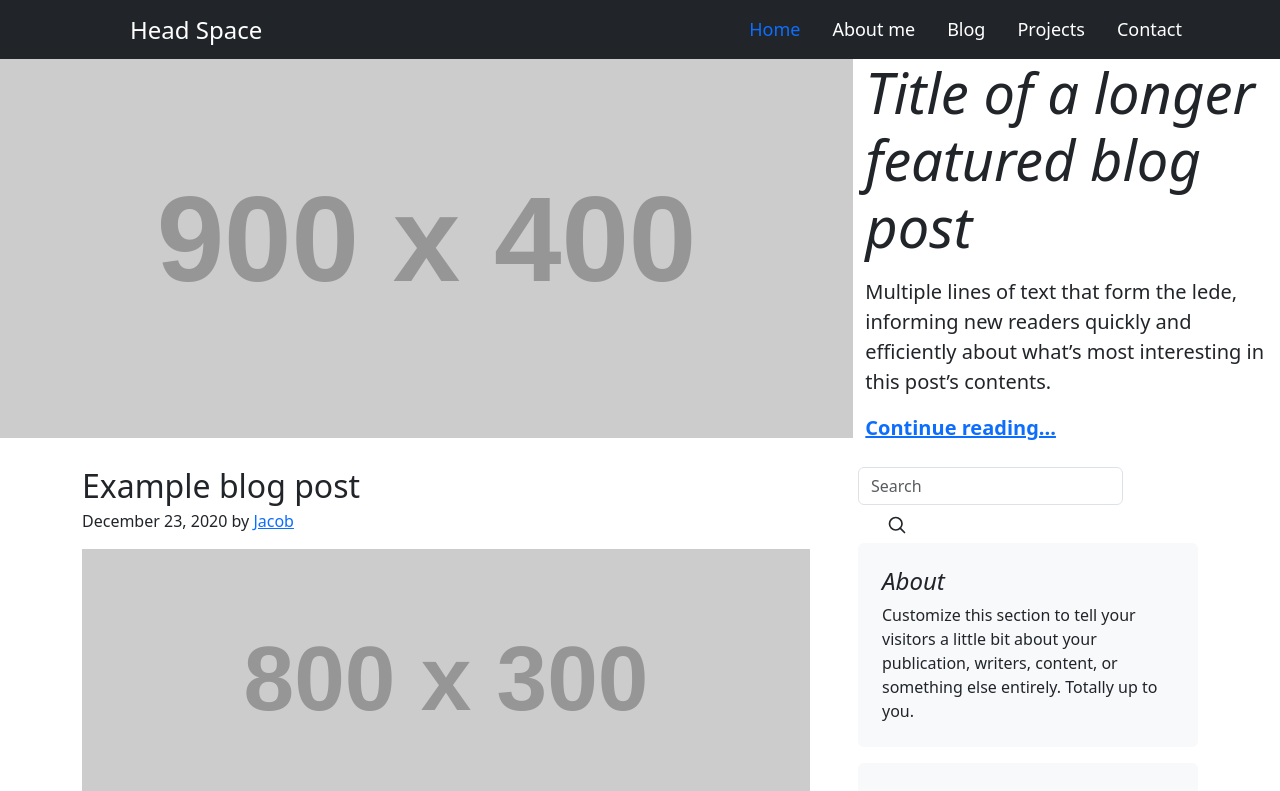
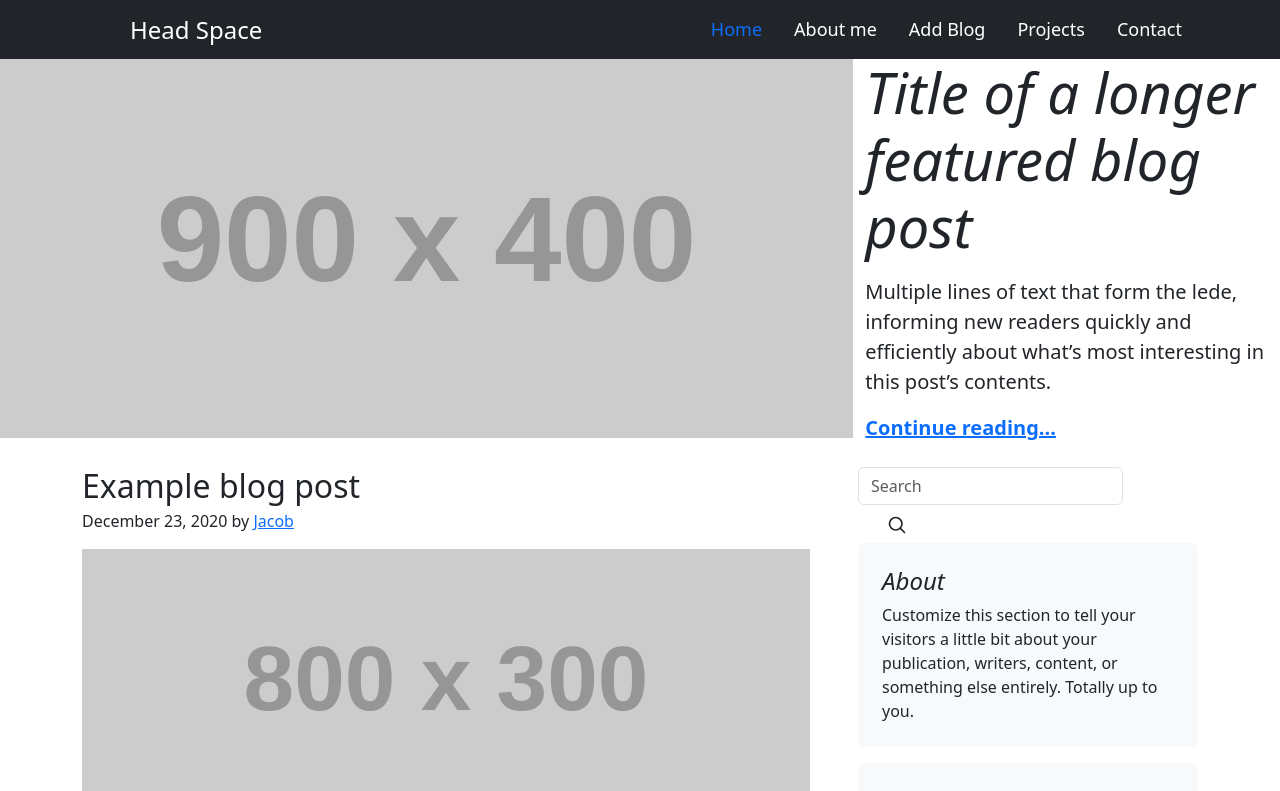
Before and after one commit to WendyTP/Blog-of-Learning, a Vue app: page / in a window 1280 px wide. Shown: the top 791 px of the page. Built offline with nearby package versions, Linux system fonts and the light colour scheme.

Commit message:
install vue-router and set up home link and create new post link

```diff
--- a/src/App.vue
+++ b/src/App.vue
@@ -1,30 +1,12 @@
 <script setup>
-import homePage from './components/homePage.vue'
+import Home from './views/Home.vue'
 import { ref, computed } from 'vue'
-
-
-const routes = {
-  '/': homePage,
-}
-
-const currentPath = ref(window.location.hash)
-
-window.addEventListener('hashchange', () => {
-  currentPath.value = window.location.hash
-})
-
-const currentView = computed(() => {
-  return routes[currentPath.value.slice(1) || '/'] || NotFound
-})
-
-
 
 
 </script>
 
 <template>
-
-  <component :is="currentView" />
+  <router-view></router-view>
 </template>
 
 <style scoped>
--- a/src/components/BlogHeader.vue
+++ b/src/components/BlogHeader.vue
@@ -16,9 +16,13 @@
               <span class="fs-4">Head Space</span>
             </a>
             <ul class="nav col-12 col-lg-auto my-2 justify-content-center my-md-0 text-small">
-              <li class="nav-item"><a @click="$emit('homeclick')" href="#/" class="nav-link active" aria-current="page">Home</a></li>
+              <li class="nav-item">
+                <router-link to="/"  @click="$emit('homeclick')" class="nav-link active" aria-current="page">Home</router-link>
+              </li>
               <li class="nav-item"><a href="#" class="nav-link text-white">About me</a></li>
-              <li class="nav-item"><a href="#" class="nav-link text-white">Blog</a></li>
+              <li class="nav-item">
+                <router-link to="/newPost" class="nav-link text-white">Add Blog</router-link>
+              </li>
               <li class="nav-item"><a href="#" class="nav-link text-white">Projects</a></li>
               <li class="nav-item"><a href="#" class="nav-link text-white">Contact</a></li>
             </ul>
--- a/src/components/BlogMain.vue
+++ b/src/components/BlogMain.vue
@@ -14,6 +14,7 @@
 </script>
 
 <template>
+  <main>
 
     <BlogFeaturedPost />
 
@@ -21,13 +22,10 @@
     <div class="container">
       <div class="row g-5 mb-4">
         <BlogMultiplePosts :postData="allPosts" />
-
-
       </div>
     </div>
 
-
-
+  </main>
 
 
 
--- a/src/components/BlogMultiplePosts.vue
+++ b/src/components/BlogMultiplePosts.vue
@@ -32,14 +32,17 @@
      //if (singlePostDiv) {singlePostDiv.hidden = true};
      if (allPosts) {allPosts.hidden = false}
      //displayMultiplePosts.value = true
-     alert('resetting')
+     //alert('resetting')
   }
 
   function displaySinglePost(divElement) {
-    alert('single')
-    divElement.hidden = false;
-    let postsContainerDiv = document.querySelector("div.postsContainer");
-    postsContainerDiv.insertAdjacentElement("afterbegin", divElement);
+    //alert('single')
+    if (divElement) {
+      divElement.hidden = false;
+      let postsContainerDiv = document.querySelector("div.postsContainer");
+      postsContainerDiv.insertAdjacentElement("afterbegin", divElement);
+    }
+
   }
 
 </script>
--- a/src/components/homePage.vue
+++ /dev/null
@@ -1,27 +0,0 @@
-<script setup>
-import BlogHeader from '../components/BlogHeader.vue'
-import BlogFooter from '../components/BlogFooter.vue'
-import BlogMain from '../components/BlogMain.vue'
-
-function refreshBlogMain() {
-
-  let allPosts = document.querySelector("div.allPosts");
-  let singlePostDiv = document.querySelector("div.singlePost");
-  if (singlePostDiv) {singlePostDiv.hidden = true};
-  if (allPosts) {allPosts.hidden = false}
-
-}
-</script>
-
-<template>
-  <BlogHeader @homeclick="refreshBlogMain"/>
-
-  <main>
-   <BlogMain />
-  </main>
-
-  <BlogFooter />
-</template>
-
-<style scoped>
-</style>
--- a/src/main.js
+++ b/src/main.js
@@ -1,6 +1,12 @@
 import { createApp } from 'vue'
+
 import App from './App.vue'
+import router from '@/router'
+
 
 //import './assets/main.css'
 
-createApp(App).mount('#app')
+
+createApp(App)
+.use(router)
+.mount('#app')
```
Lines whose indentation alone changed are shown as unchanged.
